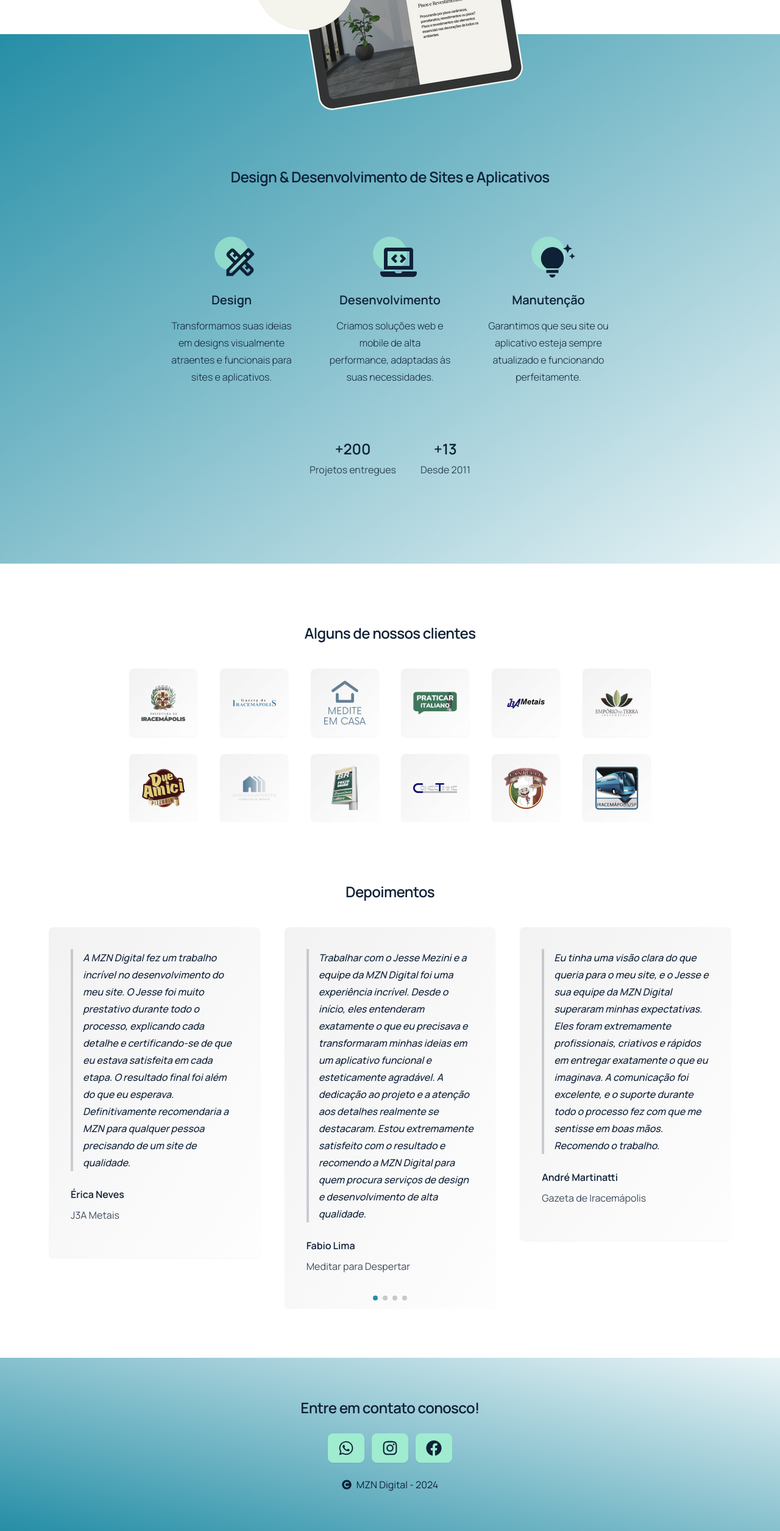
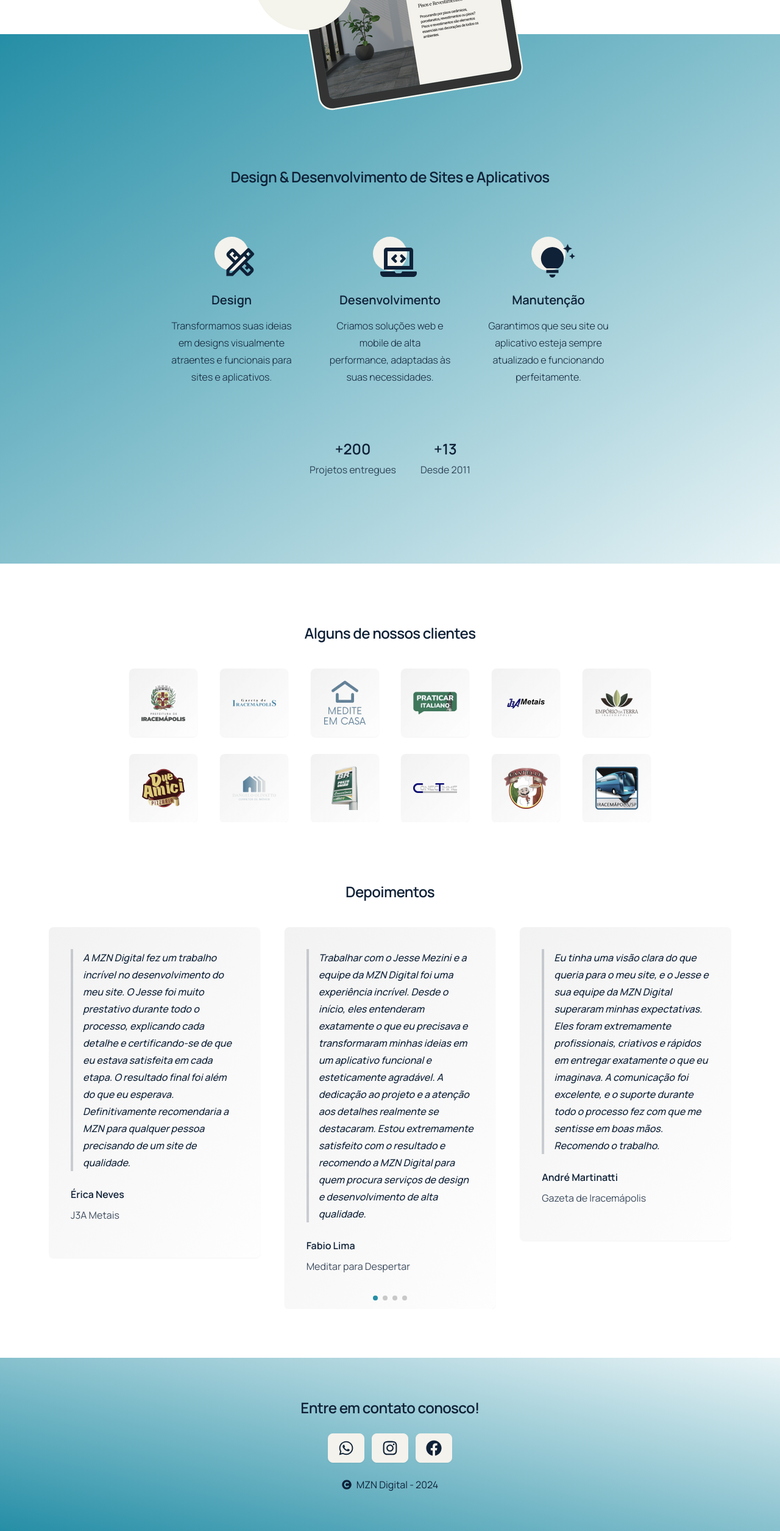
Before and after one commit to jessemezini/feacomoveis.com.br, a Next.js app: page / in a window 1280 px wide. Shown: the part 813-3323 px from the top of the page at 61% size. Built offline with nearby package versions, Linux system fonts and the light colour scheme.

Commit message:
upd logo and accent color

```diff
--- a/src/components/services.tsx
+++ b/src/components/services.tsx
@@ -17,7 +17,7 @@ export default function Services() {
 
         <div className="max-w-3xl mx-auto flex flex-col sm:flex-row gap-3 text-left [&>div]:prose [&>div]:py-10 [&>div]:px-6 [&>div]:flex-1">
           <div className="text-center">
-            <div className="bg-accent/70 rounded-full mx-auto relative w-14 h-14">
+            <div className="bg-accent rounded-full mx-auto relative w-14 h-14">
               <MdOutlineDesignServices
                 size={60}
                 className="text-secondary-content absolute -right-4 -bottom-4"
@@ -32,7 +32,7 @@ export default function Services() {
           </div>
 
           <div className="text-center">
-            <div className="bg-accent/70 rounded-full mx-auto relative w-14 h-14">
+            <div className="bg-accent rounded-full mx-auto relative w-14 h-14">
               <FaLaptopCode
                 size={60}
                 className="text-secondary-content absolute -right-4 -bottom-4"
@@ -47,7 +47,7 @@ export default function Services() {
           </div>
 
           <div className="text-center">
-            <div className="bg-accent/70 rounded-full mx-auto relative w-14 h-14">
+            <div className="bg-accent rounded-full mx-auto relative w-14 h-14">
               <MdTipsAndUpdates
                 size={60}
                 className="text-secondary-content absolute -right-4 -bottom-4"
--- a/tailwind.config.ts
+++ b/tailwind.config.ts
@@ -29,7 +29,7 @@ const config: Config = {
           "primary-content": "#fafbf5",
           secondary: "#258EA6",
           "secondary-content": "#0f2137",
-          accent: "#A0ECD0",
+          accent: "#f4f2ec",
           "accent-content": "#0f2137",
           // "--rounded-btn": "0",
         },
```
Also changed, not shown: public/logo-horizontal.png.
